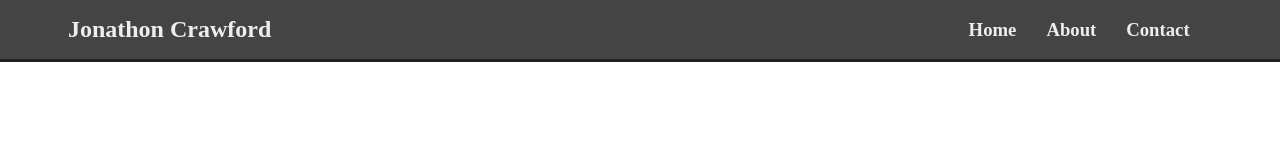
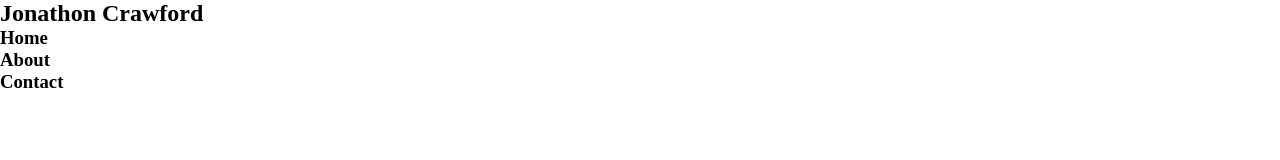
Before and after one commit to JCCRawford/Website, a plain HTML site: page index.html in a window 1280 px wide. Drawn offline with Linux system fonts and the light colour scheme.

Commit message:
Reset style.css

```diff
--- a/style.css
+++ b/style.css
@@ -1,70 +1,4 @@
-body{
+* {
     margin: 0px;
     padding: 0px;
-
 }
-#navbar-container{
-    display: grid;
-    grid-template-columns: 1fr 2fr 1fr;
-    margin: 0;
-    padding-top: 0px;
-    padding-bottom: 0px;
-    padding-left: 1%;
-    padding-right: 1%;
-    background-color: #444;
-    border-bottom: 3px solid #222;
-}
-#title{
-    color: #eee;
-    margin: 0px;
-    padding: 0px;
-    display: grid;
-
-}
-#title h2{
-    grid-auto-rows: 1fr;
-    vertical-align: middle;
-    padding: auto;
-    margin: auto;
-}
-#navbar-list{
-    margin: 0px;
-    padding: 0px;
-    display: grid;
-
-}
-
-#navbar-list  ul{
-    grid-auto-rows: 1fr;
-    list-style-type: none;
-    overflow: hidden;
-    vertical-align: middle;
-    margin: 0px;
-    padding: 0px;
-
-
-
-}
-
-#navbar-list ul li{
-    float: left;
-
-
-}
-
-#navbar-list ul li a{
-    color: #eee;
-    text-align: center;
-    padding: 12px 15px;
-    text-decoration: none;
-}
-
-#navbar-list ul li:hover {
-    background-color: #222;
-}
-
-@media only screen and (max-width: 768px){
-    #title{
-        display: none;
-    }
-}
```
